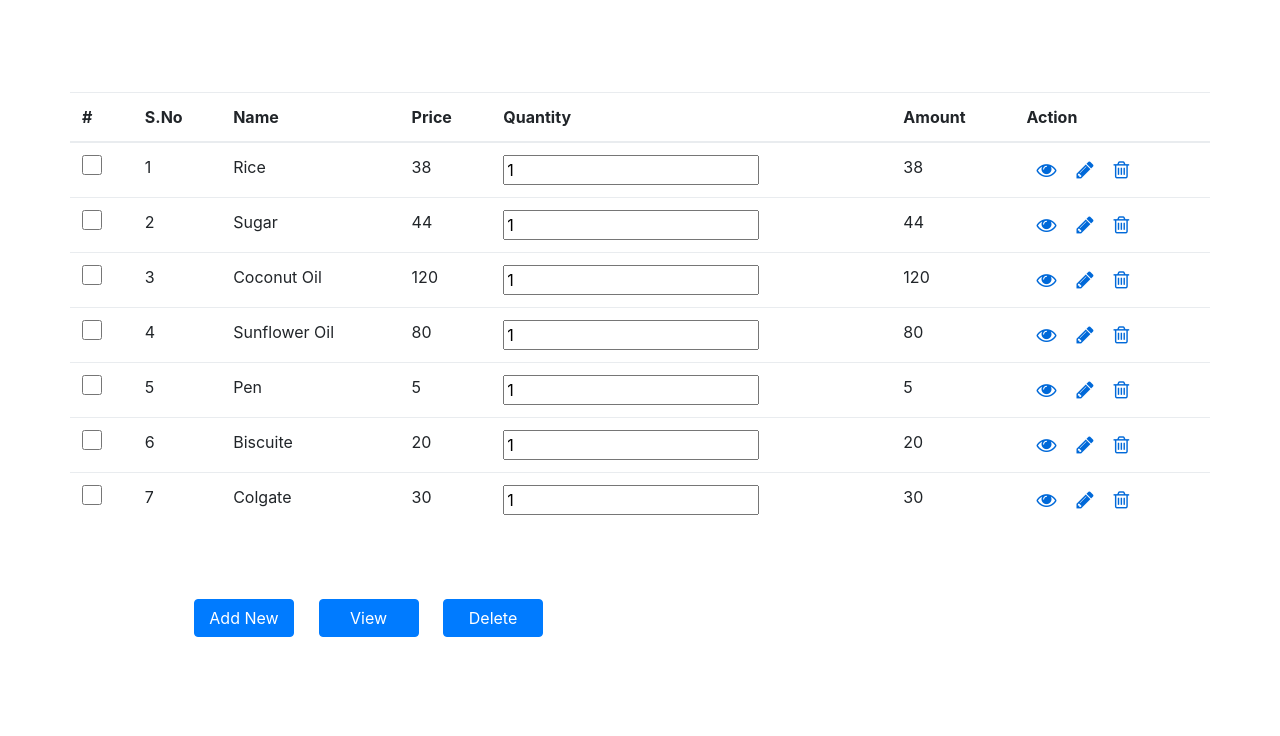
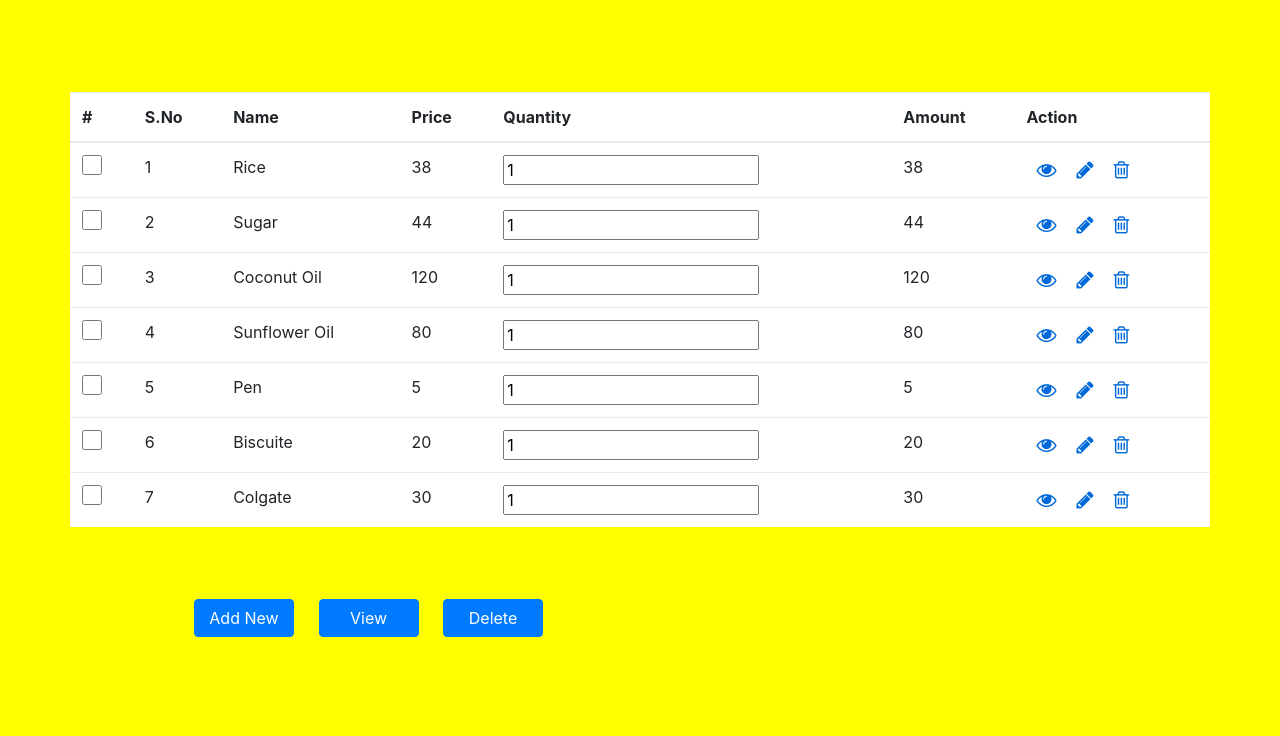
Before and after one commit to JeniAbi/crud-js, a plain HTML site: page index.html in a window 1280 px wide. Shown: the part 64-800 px from the top of the page. Drawn offline with Linux system fonts and the light colour scheme.

Commit message:
Fork jheniabi

```diff
--- a/css/style.css
+++ b/css/style.css
@@ -1,6 +1,6 @@
 .table{
 	margin: 50px auto;
-	//text-align: center;
+	/* //text-align: center; */
 }
 .action-icon{
 	padding-left: 10px;
--- a/index.html
+++ b/index.html
@@ -11,7 +11,7 @@
 		<script type="text/javascript" src="js/bootstrap.min.js"></script>
 		<script type="text/javascript" src="js/script.js"></script>
 	</head>
-	<body>
+	<body style="background-color: yellow;">
 		<div class="container">
 				<h1 class="text-center">CRUD</h1>
 			<div class="row">
```
